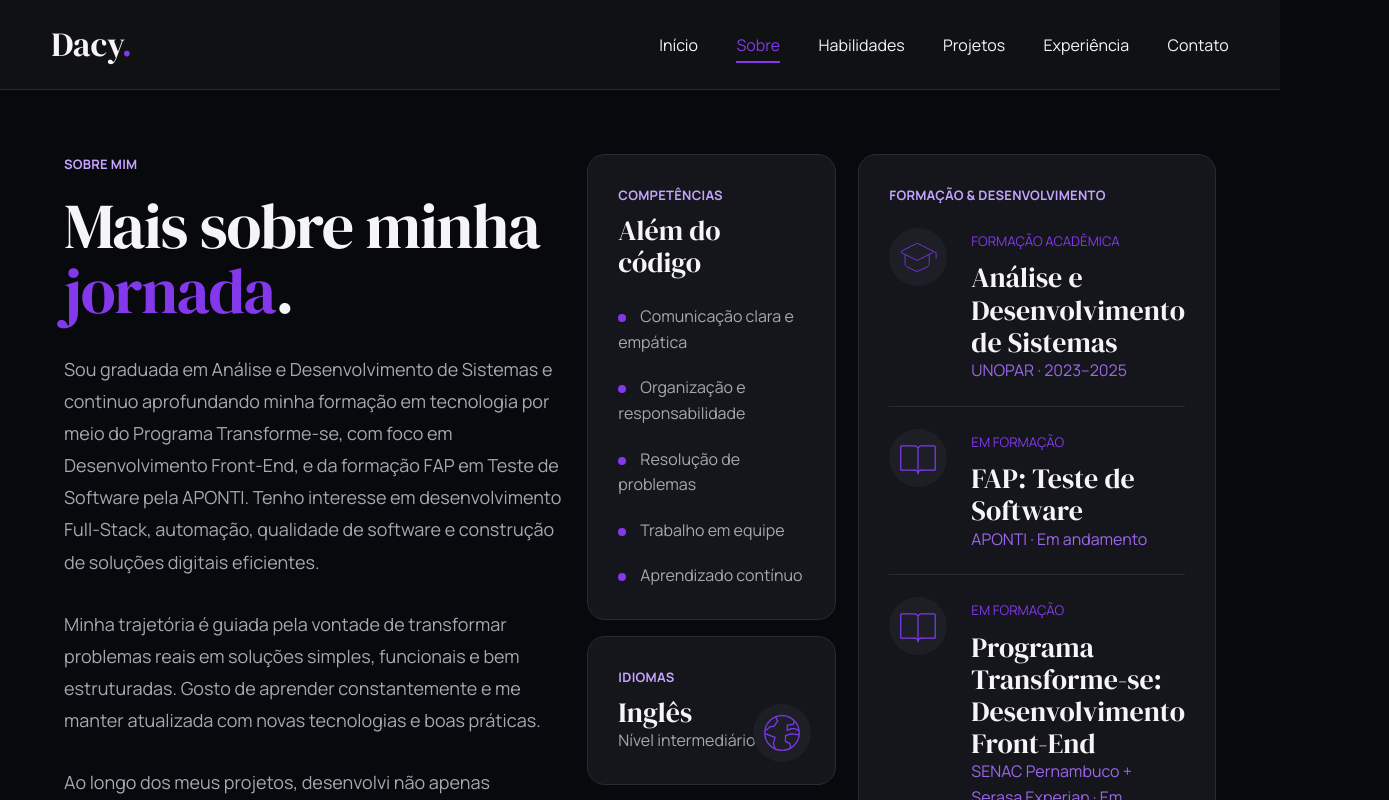
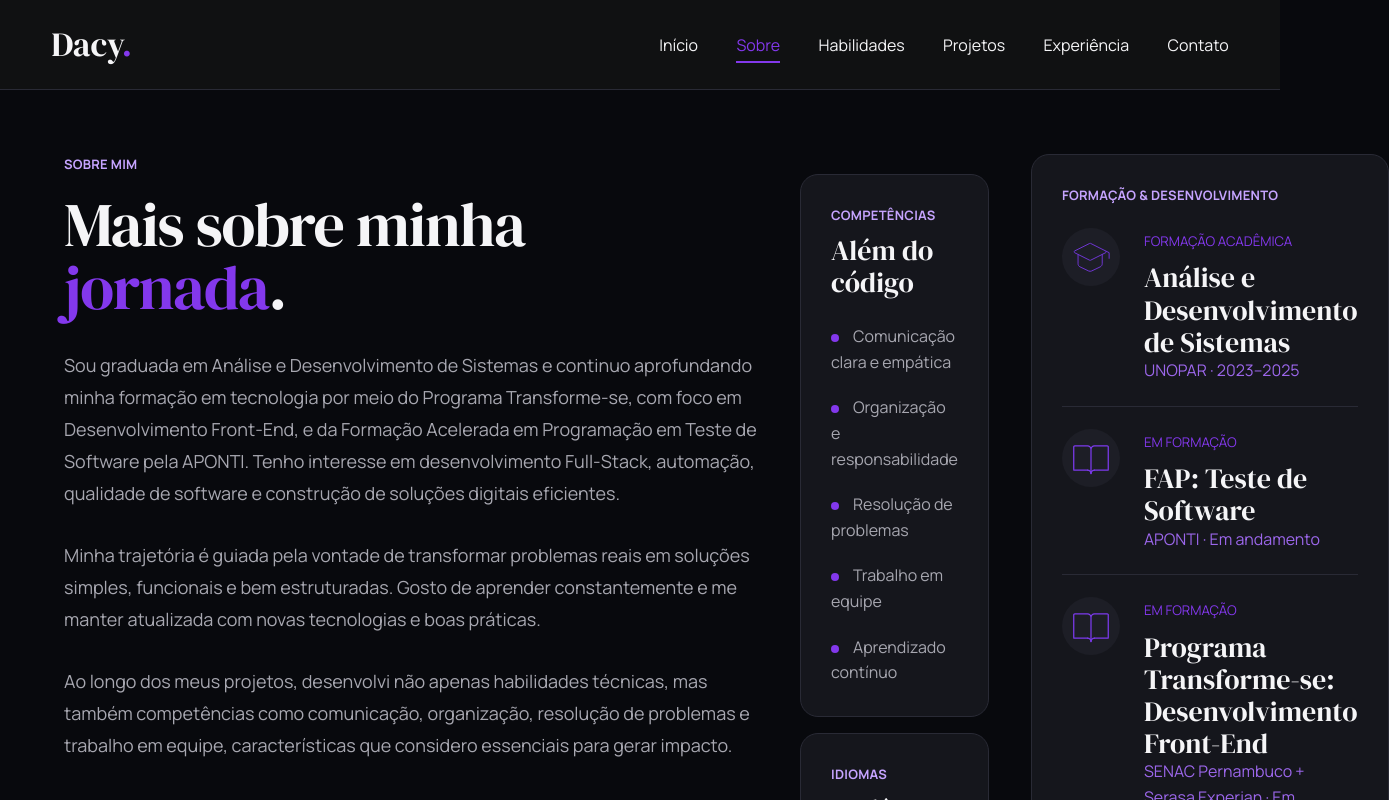
Before and after one commit to Myoui-sys/portfolio, a React (Vite) app: page /sobre in a window 1280 px wide. Shown: the top 800 px of the page, 1389 px wide, since content can reach past the window. Built offline with nearby package versions, Linux system fonts and the light colour scheme.

Commit message:
feat: update footer icons and email, enhance skill card hover effect, improve About page styles and content, adjust Contact page email link, refine Home page styles and layout, and add global styles for download icon

```diff
--- a/src/components/Footer/Footer.jsx
+++ b/src/components/Footer/Footer.jsx
@@ -1,13 +1,17 @@
 import "./Footer.css";
+import emailIcon from "../../assets/icons/E-mail.svg";
+import githubIcon from "../../assets/icons/GitHub.svg";
+import linkedinIcon from "../../assets/icons/LinkedIn.svg";
+import Icon from "../../components/Icon/Icon.jsx";
 
 function Footer() {
   return (
     <footer className="footer">
       <p>© 2026 Dacyrrôse Melo. Todos os direitos reservados.</p>
       <div className="footer-links" aria-label="Redes sociais">
-        <a href="mailto:contato@dacy.dev" aria-label="E-mail">✉</a>
-        <a href="https://linkedin.com/in/dacyrrose-melo" target="_blank" rel="noreferrer" aria-label="LinkedIn">in</a>
-        <a href="https://github.com/Myoui-sys" target="_blank" rel="noreferrer" aria-label="GitHub">◉</a>
+        <a href="mailto:dacypsm09@gmail.com" aria-label="E-mail"><Icon src={emailIcon} /></a>
+        <a href="https://linkedin.com/in/dacyrrose-melo" target="_blank" rel="noreferrer" aria-label="LinkedIn"><Icon src={linkedinIcon} /></a>
+        <a href="https://github.com/Myoui-sys" target="_blank" rel="noreferrer" aria-label="GitHub"><Icon src={githubIcon} /></a>
       </div>
     </footer>
   );
--- a/src/components/SkillCard/SkillCard.css
+++ b/src/components/SkillCard/SkillCard.css
@@ -5,6 +5,11 @@
     border: 1px solid rgba(131, 56, 236, .78);
     border-radius: 22px;
     background: var(--surface);
+    transition: transform 0.1s ease-in-out;
+}
+
+.skill-card:hover {
+    transform: scale(1.05);
 }
 
 .skill-card-heading {
--- a/src/pages/About/About.css
+++ b/src/pages/About/About.css
@@ -5,34 +5,155 @@
     align-items: start;
 }
 
-.about-copy > p:not(.eyebrow) {
+.about-copy>p:not(.eyebrow) {
     margin-top: 30px;
     color: var(--text-secondary);
     font-size: 18px;
-    line-height: 1.78;
+    line-height: 32px;
+    width: 694px;
 }
 
 .about-card,
-.education-card { padding: 30px; }
+.education-card {
+    padding: 30px;
+}
+
+.display-title {
+    font-size: 62px
+}
+
 .about-card h2,
 .education-card h2,
-.about-bottom h2 { margin-top: 8px; font-size: 28px; font-weight: 400; line-height: 1.15; }
-.dot-list { margin-top: 26px; display: grid; gap: 20px; color: var(--text-secondary); }
-.dot-list li::before { content: ""; display: inline-block; width: 8px; height: 8px; margin-right: 14px; border-radius: 50%; background: var(--primary); }
-.about-middle { display: grid; gap: 16px; }
-.language-card { position: relative; }
-.language-card > p:not(.eyebrow) { color: var(--text-secondary); }
-.language-card > .about-asset-icon { position: absolute; right: 24px; bottom: 22px; }
-.education-card > div { display: grid; grid-template-columns: 66px 1fr; gap: 16px; padding: 22px 0; }
-.education-card > div + div { border-top: 1px solid var(--border); }
-.about-asset-icon { width: 58px; height: 58px; object-fit: contain; }
-.education-card small { color: var(--primary); text-transform: uppercase; }
-.education-card p:not(.eyebrow) { color: #9c67eb; }
-.about-bottom { margin-top: 16px; padding-top: 26px; border-top: 1px solid var(--border); display: grid; grid-template-columns: 1fr 1.4fr; gap: 70px; }
-.about-bottom > div + div { padding-left: 38px; border-left: 1px solid var(--border); }
-.about-bottom > div > p:last-child { margin-top: 14px; color: var(--text-secondary); }
-.about-bottom ul { margin-top: 12px; display: grid; grid-template-columns: repeat(3, 1fr); gap: 12px; }
-.about-bottom li { padding: 8px 14px; text-align: center; border: 1px solid #59308d; border-radius: 999px; font-size: 14px; }
+.about-bottom h2 {
+    margin-top: 8px;
+    font-size: 28px;
+    font-weight: 400;
+    line-height: 1.15;
+}
 
-@media (max-width: 1150px) { .about-grid { grid-template-columns: 1.2fr 1fr; } .education-card { grid-column: 1 / -1; } }
-@media (max-width: 760px) { .about-grid, .about-bottom { grid-template-columns: 1fr; } .about-bottom > div + div { padding-left: 0; border-left: 0; } .about-bottom ul { grid-template-columns: 1fr; } }
+.dot-list {
+    margin-top: 26px;
+    display: grid;
+    gap: 20px;
+    color: var(--text-secondary);
+}
+
+.dot-list li::before {
+    content: "";
+    display: inline-block;
+    width: 8px;
+    height: 8px;
+    margin-right: 14px;
+    border-radius: 50%;
+    background: var(--primary);
+}
+
+.about-middle {
+    display: grid;
+    gap: 16px;
+}
+
+.language-card {
+    position: relative;
+}
+
+.language-card>p:not(.eyebrow) {
+    color: var(--text-secondary);
+}
+
+.language-card>.about-asset-icon {
+    position: absolute;
+    right: 24px;
+    bottom: 22px;
+}
+
+.about-middle {
+    padding: 20px;
+}
+
+.education-card>div {
+    display: grid;
+    grid-template-columns: 66px 1fr;
+    gap: 16px;
+    padding: 22px 0;
+}
+
+.education-card>div+div {
+    border-top: 1px solid var(--border);
+}
+
+.about-asset-icon {
+    width: 58px;
+    height: 58px;
+    object-fit: contain;
+}
+
+.education-card small {
+    color: var(--primary);
+    text-transform: uppercase;
+}
+
+.education-card p:not(.eyebrow) {
+    color: #9c67eb;
+}
+
+.about-bottom {
+    margin-top: 16px;
+    padding-top: 26px;
+    border-top: 1px solid var(--border);
+    display: grid;
+    grid-template-columns: 1fr 1.4fr;
+    gap: 70px;
+}
+
+.about-bottom>div+div {
+    padding-left: 38px;
+    border-left: 1px solid var(--border);
+}
+
+.about-bottom>div>p:last-child {
+    margin-top: 14px;
+    color: var(--text-secondary);
+}
+
+.about-bottom ul {
+    margin-top: 12px;
+    display: grid;
+    grid-template-columns: repeat(3, 1fr);
+    gap: 12px;
+}
+
+.about-bottom li {
+    padding: 8px 14px;
+    text-align: center;
+    border: 1px solid #59308d;
+    border-radius: 999px;
+    font-size: 14px;
+}
+
+@media (max-width: 1150px) {
+    .about-grid {
+        grid-template-columns: 1.2fr 1fr;
+    }
+
+    .education-card {
+        grid-column: 1 / -1;
+    }
+}
+
+@media (max-width: 760px) {
+
+    .about-grid,
+    .about-bottom {
+        grid-template-columns: 1fr;
+    }
+
+    .about-bottom>div+div {
+        padding-left: 0;
+        border-left: 0;
+    }
+
+    .about-bottom ul {
+        grid-template-columns: 1fr;
+    }
+}
--- a/src/pages/About/About.jsx
+++ b/src/pages/About/About.jsx
@@ -10,9 +10,9 @@ function About() {
         <div className="about-copy">
           <p className="eyebrow">Sobre mim</p>
           <h1 className="display-title">Mais sobre minha <span className="accent">jornada</span>.</h1>
-          <p>Sou graduada em Análise e Desenvolvimento de Sistemas e continuo aprofundando minha formação em tecnologia por meio do Programa Transforme-se, com foco em Desenvolvimento Front-End, e da formação FAP em Teste de Software pela APONTI. Tenho interesse em desenvolvimento Full-Stack, automação, qualidade de software e construção de soluções digitais eficientes.</p>
+          <p>Sou graduada em Análise e Desenvolvimento de Sistemas e continuo aprofundando minha formação em tecnologia por meio do Programa Transforme-se, com foco em Desenvolvimento Front-End, e da Formação Acelerada em Programação em Teste de Software pela APONTI. Tenho interesse em desenvolvimento Full-Stack, automação, qualidade de software e construção de soluções digitais eficientes.</p>
           <p>Minha trajetória é guiada pela vontade de transformar problemas reais em soluções simples, funcionais e bem estruturadas. Gosto de aprender constantemente e me manter atualizada com novas tecnologias e boas práticas.</p>
-          <p>Ao longo dos meus projetos, desenvolvi não apenas habilidades técnicas, mas também competências como comunicação, organização, resolução de problemas e trabalho em equipe.</p>
+          <p>Ao longo dos meus projetos, desenvolvi não apenas habilidades técnicas, mas também competências como comunicação, organização, resolução de problemas e trabalho em equipe, características que considero essenciais para gerar impacto.</p>
         </div>
 
         <div className="about-middle">
--- a/src/pages/Contact/Contact.jsx
+++ b/src/pages/Contact/Contact.jsx
@@ -8,7 +8,7 @@ function Contact() {
     const data = new FormData(event.currentTarget);
     const subject = encodeURIComponent(`Contato de ${data.get("name")}`);
     const body = encodeURIComponent(`${data.get("message")}\n\nE-mail: ${data.get("email")}`);
-    window.location.href = `mailto:contato@dacy.dev?subject=${subject}&body=${body}`;
+    window.location.href = `mailto:dacypsm09@gmail.com?subject=${subject}&body=${body}`;
   }
 
   return (
--- a/src/pages/Home/Home.jsx
+++ b/src/pages/Home/Home.jsx
@@ -23,7 +23,8 @@ function Home() {
           <p>Desenvolvo aplicações web e soluções digitais intuitivas, acessíveis e eficientes, unindo Front-End, Back-End e automação para transformar necessidades reais em produtos funcionais.</p>
           <div className="hero-actions">
             <Link className="button button-primary" to="/projetos">Ver projetos <Icon src={rightArrowIcon} /></Link>
-            <a className="button" href="/curriculo.pdf" download>Baixar currículo <Icon src={downloadIcon} /></a>
+            <a className="button" href="/curriculo.pdf" download>Baixar currículo   <Icon src={downloadIcon} className="download-icon" />
+</a>
           </div>
           <div className="hero-socials">
             <a href="https://github.com/Myoui-sys" target="_blank" rel="noreferrer">
--- a/src/styles/global.css
+++ b/src/styles/global.css
@@ -96,7 +96,7 @@ ul {
     justify-content: center;
     gap: 12px;
     min-height: 52px;
-    padding: 0 28px;
+    padding: 0 20px;
     border: 1px solid var(--primary);
     border-radius: 10px;
     color: var(--text-primary);
@@ -118,6 +118,10 @@ ul {
     background: var(--primary-dark);
 }
 
+.download-icon {
+    transform: translateY(-3.05px) scale(1.24);
+}
+
 @media (max-width: 760px) {
     .page {
         width: min(100% - 36px, var(--container));
```
Also changed, not shown: src/pages/Home/Home.css (+119 -28 lines), src/assets/icons/Cucumber.svg.
